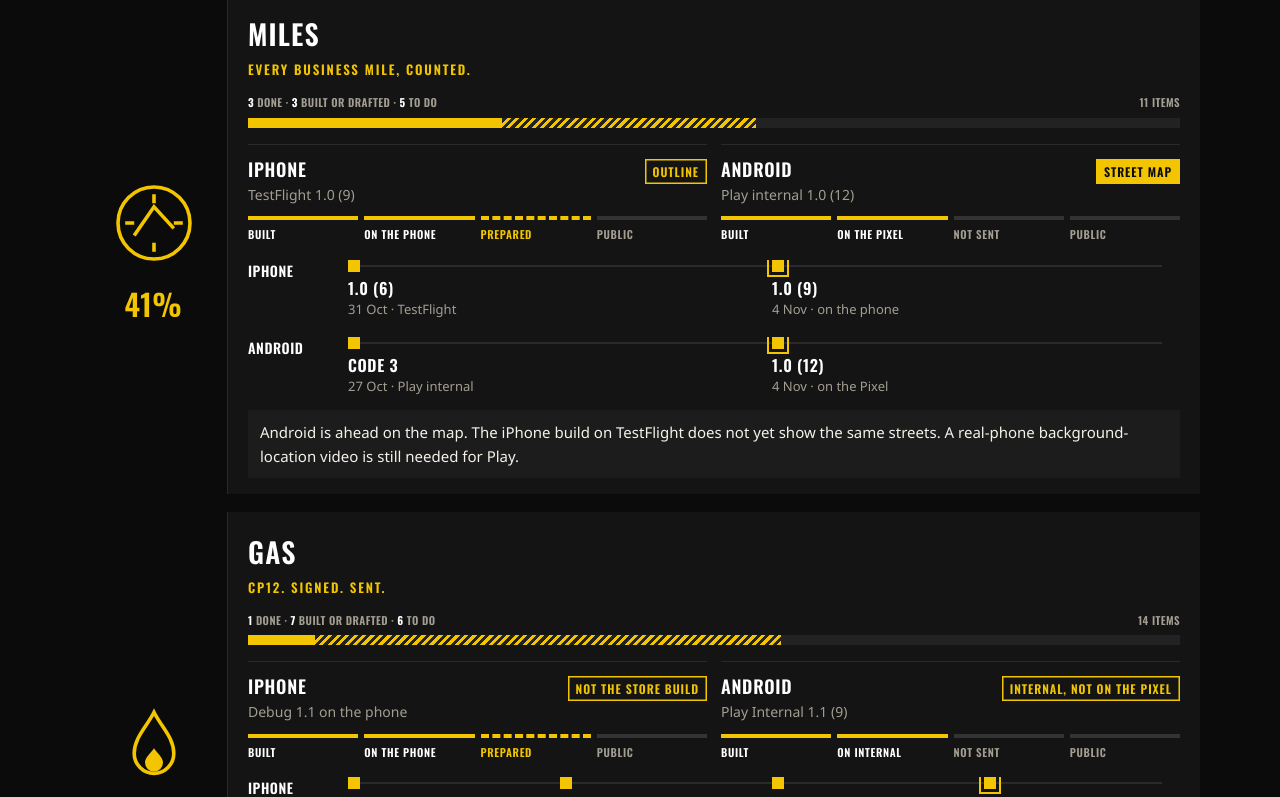
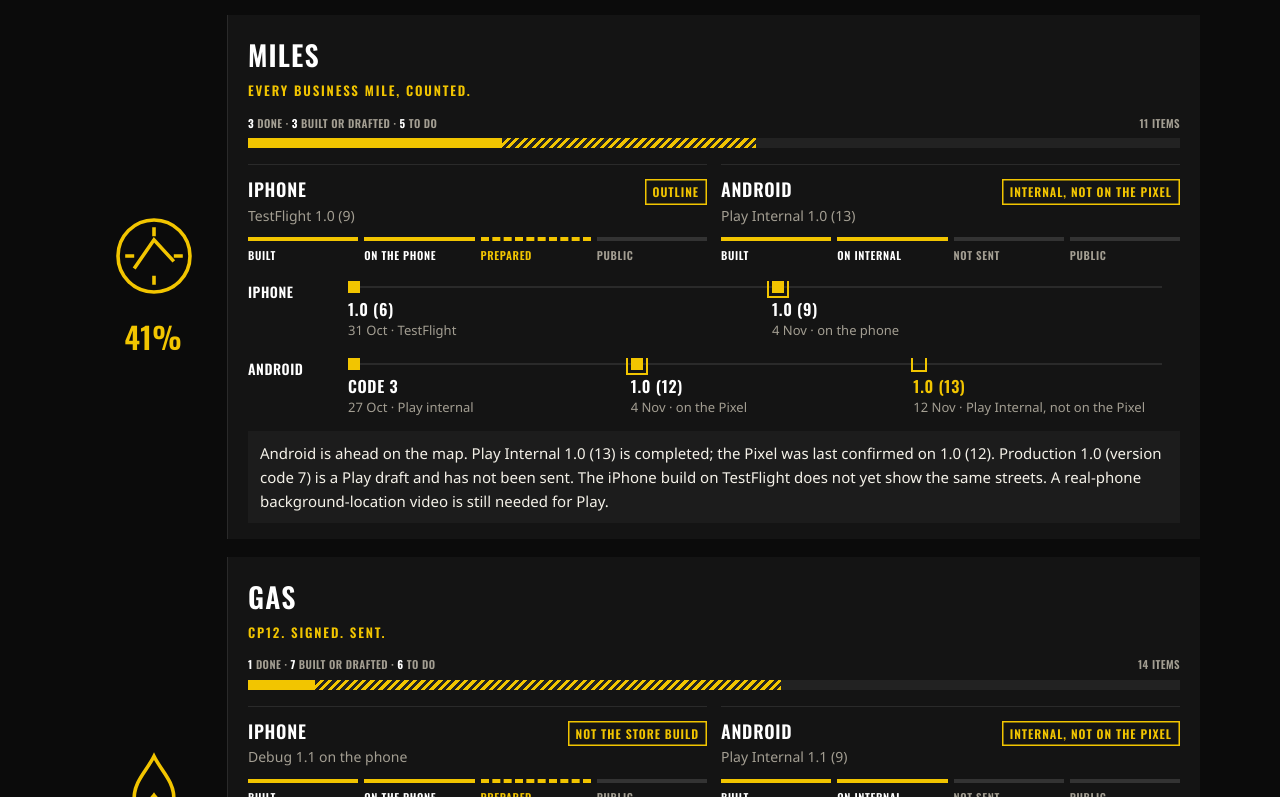
Before and after one commit to four2d/foxon-progress, a plain HTML site: page index.html in a window 1280 px wide. Shown: the part 2003-2800 px from the top of the page. Drawn offline with nearby package versions, Linux system fonts and the light colour scheme.

Commit message:
Android Play tracks re-read 12 Nov: Miles Internal 1.0 (13)
Confirm current Play tracks on the progress page. Invoice Android stays recorded as live in the UK. NEXT.md no longer says Invoice is still in review. Nothing sent for review.

```diff
--- a/features.json
+++ b/features.json
@@ -163,7 +163,7 @@
           },
           "cis-android": {
             "state": "done",
-            "note": "Play internal 1.1 (7) on the Pixel 7 Nov."
+            "note": "Play Internal 1.1 (7) completed (confirmed 12 Nov). Last confirmed on the Pixel 7 Nov. No production release."
           }
         },
         {
@@ -231,7 +231,7 @@
           },
           "miles-android": {
             "state": "done",
-            "note": "Play internal 1.0 (12) on the Pixel 4 Nov, with the street map."
+            "note": "Play Internal 1.0 (13) completed (confirmed 12 Nov). Pixel last confirmed 1.0 (12) on 4 Nov, with the street map."
           }
         },
         {
@@ -263,7 +263,7 @@
           },
           "miles-android": {
             "state": "part",
-            "note": "Written. Not sent."
+            "note": "Written. Not sent. Production 1.0 (version code 7) is a Play draft (confirmed 12 Nov)."
           }
         },
         {
@@ -312,7 +312,7 @@
           },
           "gas-android": {
             "state": "done",
-            "note": "Play Internal 1.1 (9) completed 9 Nov. The Pixel is not on that build yet."
+            "note": "Play Internal 1.1 (9) completed (confirmed 12 Nov). No production release. The Pixel is not on that build yet."
           }
         },
         {
--- a/index.html
+++ b/index.html
@@ -271,7 +271,7 @@
   <div class="brand">
     <img src="foxon-logo-horizontal-dark.svg" alt="FOXON software">
   </div>
-  <p class="asof">Updated 12 Nov 2026, Europe/London. Phones last confirmed 7 Nov for Invoice, CIS and Gas, and 4 Nov for Miles. Invoice Android went live on Play on 12 Nov; Gas Android is on Internal testing.</p>
+  <p class="asof">Updated 12 Nov 2026, Europe/London. Phones last confirmed 7 Nov for Invoice, CIS and Gas, and 4 Nov for Miles. Play tracks re-read 12 Nov: Invoice Android is live; Gas Internal 1.1 (9); CIS Internal 1.1 (7); Miles Internal 1.0 (13).</p>
 </header>
 <main>
   <p class="kicker" style="color:var(--yellow);margin:22px 0 0">Invoice Android is live on Google Play (UK) · the first FOXON app to go public</p>
@@ -286,7 +286,7 @@
     <a href="#blockers">Blockers</a>
     <a href="#features">Checklist</a>
   </nav>
-  <div class="call">Invoice Android 1.0 is live on Google Play (UK only). Gas Android 1.1 (9) is completed on Play Internal testing, but the test phones are still on a debug build from 7 Nov. CIS and Miles stay on their test tracks. A public listing for the other three apps still waits for Pete. Miles still needs a background-location video filmed on a real phone.</div>
+  <div class="call">Invoice Android 1.0 is live on Google Play (UK only). Gas Android 1.1 (9) and CIS Android 1.1 (7) are completed on Play Internal testing (Gas phones are still on a 7 Nov debug build). Miles Android Internal 1.0 (13) is completed; the Pixel was last confirmed on 1.0 (12). Miles also has a Production 1.0 draft that has not been sent. A public listing for the other three apps still waits for Pete. Miles still needs a background-location video filmed on a real phone.</div>
 
   <div class="stats">
     <div class="stat"><b data-pct-app="Invoice">—</b><span>Invoice checklist done</span></div>
@@ -377,7 +377,7 @@
         <div><span class="tag wait">Phones</span><div class="n">04</div></div>
         <div>
           <h3>Line up Gas and Miles on the test phones</h3>
-          <p>Gas phones still run a debug build, not Play Internal 1.1 (9). The Miles iPhone build still lacks the street map that is already on Android.</p>
+          <p>Gas phones still run a debug build, not Play Internal 1.1 (9). Miles Android Internal is 1.0 (13); the Pixel was last confirmed on 1.0 (12). The Miles iPhone build still lacks the street map that is already on Android.</p>
         </div>
       </div>
       <div class="step">
@@ -469,7 +469,7 @@ const apps = [
     draw: `<svg viewBox="0 0 120 120"><circle cx="60" cy="60" r="40" fill="none" stroke="#f2c500" stroke-width="4"/><path d="M60 28 v10 M60 82 v10 M28 60 h10 M82 60 h10" stroke="#f2c500" stroke-width="4"/><path d="M38 74 L60 42 L82 66" fill="none" stroke="#f2c500" stroke-width="4"/></svg>`,
     tracks: [
       { plat: "iPhone", ver: "TestFlight 1.0 (9)", pill: "Outline", cls: "wait", steps: ["on","on","mid","off"], labels: ["Built","On the phone","Prepared","Public"] },
-      { plat: "Android", ver: "Play internal 1.0 (12)", pill: "Street map", cls: "", steps: ["on","on","off","off"], labels: ["Built","On the Pixel","Not sent","Public"] }
+      { plat: "Android", ver: "Play Internal 1.0 (13)", pill: "Internal, not on the Pixel", cls: "wait", steps: ["on","on","off","off"], labels: ["Built","On Internal","Not sent","Public"] }
     ],
     lanes: [
       { who: "iPhone", points: [
@@ -478,10 +478,11 @@ const apps = [
       ]},
       { who: "Android", points: [
         { v: "code 3", when: "27 Oct · Play internal", state: "past" },
-        { v: "1.0 (12)", when: "4 Nov · on the Pixel", state: "now" }
+        { v: "1.0 (12)", when: "4 Nov · on the Pixel", state: "now" },
+        { v: "1.0 (13)", when: "12 Nov · Play Internal, not on the Pixel", state: "wait" }
       ]}
     ],
-    call: "Android is ahead on the map. The iPhone build on TestFlight does not yet show the same streets. A real-phone background-location video is still needed for Play."
+    call: "Android is ahead on the map. Play Internal 1.0 (13) is completed; the Pixel was last confirmed on 1.0 (12). Production 1.0 (version code 7) is a Play draft and has not been sent. The iPhone build on TestFlight does not yet show the same streets. A real-phone background-location video is still needed for Play."
   },
   {
     name: "Gas", job: "CP12. Signed. Sent.",
```
Also changed, not shown: 1 other file.
